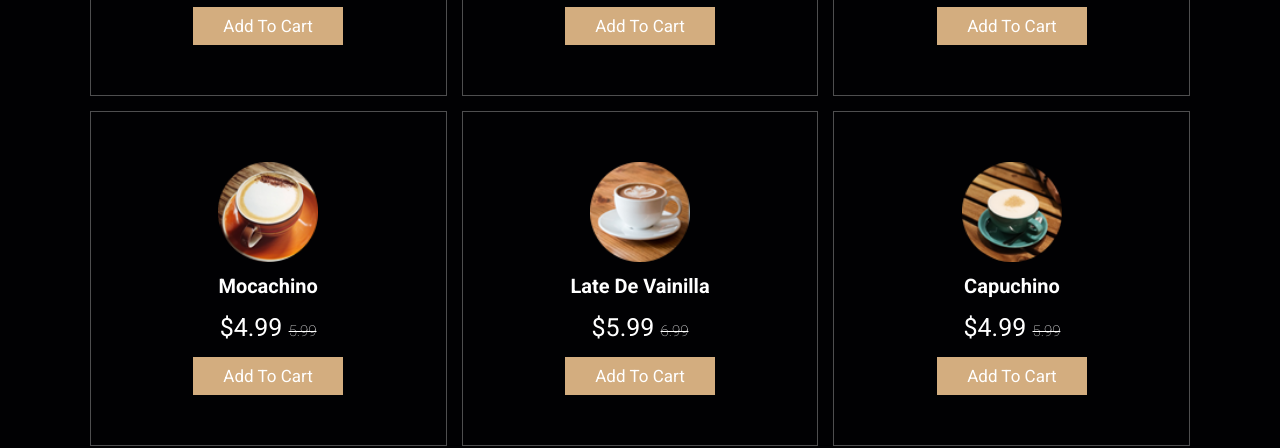
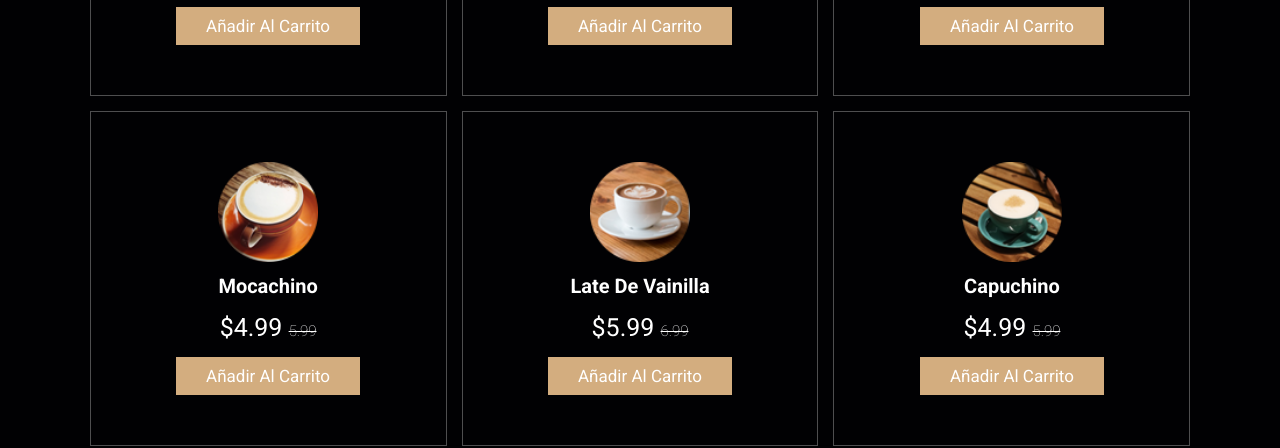
Before and after one commit to luecod/prog-mov1-html, a plain HTML site: page index.html in a window 1280 px wide. Shown: the part 1657-2105 px from the top of the page. Drawn offline with Linux system fonts and the light colour scheme.

Commit message:
Botones Actualizados

```diff
--- a/index.html
+++ b/index.html
@@ -614,7 +614,7 @@
       <h3>EL MEJOR CAFÉ EN TU MESA</h3>
       <p>Cafés excepcionales de la mejor zona cafetera del Ecuador.
         Asado en Cafera Reserve® Roasteries y elaborado con cuidado</p>
-      <a href="#" class="btn">get yours now</a>
+      <a href="#" class="btn">Comprar ahora</a>
     </div>
 
   </section>
@@ -653,42 +653,42 @@
         <img src="images/menu-1.png" alt="">
         <h3>Cafe con crema</h3>
         <div class="price">$2.99 <span>3.99</span></div>
-        <a href="#" class="btn">add to cart</a>
+        <a href="#" class="btn">Añadir al Carrito</a>
       </div>
 
       <div class="box">
         <img src="images/menu-2.png" alt="">
         <h3>Cafe con leche</h3>
         <div class="price">$3.99 <span>4.99</span></div>
-        <a href="#" class="btn">add to cart</a>
+        <a href="#" class="btn">Añadir al Carrito</a>
       </div>
 
       <div class="box">
         <img src="images/menu-3.png" alt="">
         <h3>Cafe Late</h3>
         <div class="price">$3.99 <span>4.99</span></div>
-        <a href="#" class="btn">add to cart</a>
+        <a href="#" class="btn">Añadir al Carrito</a>
       </div>
 
       <div class="box">
         <img src="images/menu-4.png" alt="">
         <h3>Mocachino</h3>
         <div class="price">$4.99 <span>5.99</span></div>
-        <a href="#" class="btn">add to cart</a>
+        <a href="#" class="btn">Añadir al Carrito</a>
       </div>
 
       <div class="box">
         <img src="images/menu-5.png" alt="">
         <h3>Late de vainilla</h3>
         <div class="price">$5.99 <span>6.99</span></div>
-        <a href="#" class="btn">add to cart</a>
+        <a href="#" class="btn">Añadir al Carrito</a>
       </div>
 
       <div class="box">
         <img src="images/menu-6.png" alt="">
         <h3>Capuchino</h3>
         <div class="price">$4.99 <span>5.99</span></div>
-        <a href="#" class="btn">add to cart</a>
+        <a href="#" class="btn">Añadir al Carrito</a>
       </div>
 
     </div>
@@ -729,7 +729,7 @@
           <span class="fas fa-phone"></span>
           <input type="number" placeholder="number">
         </div>
-        <input type="submit" value="contact now" class="btn">
+        <input type="submit" value="contactar ahora" class="btn">
       </form>
 
     </div>
```
